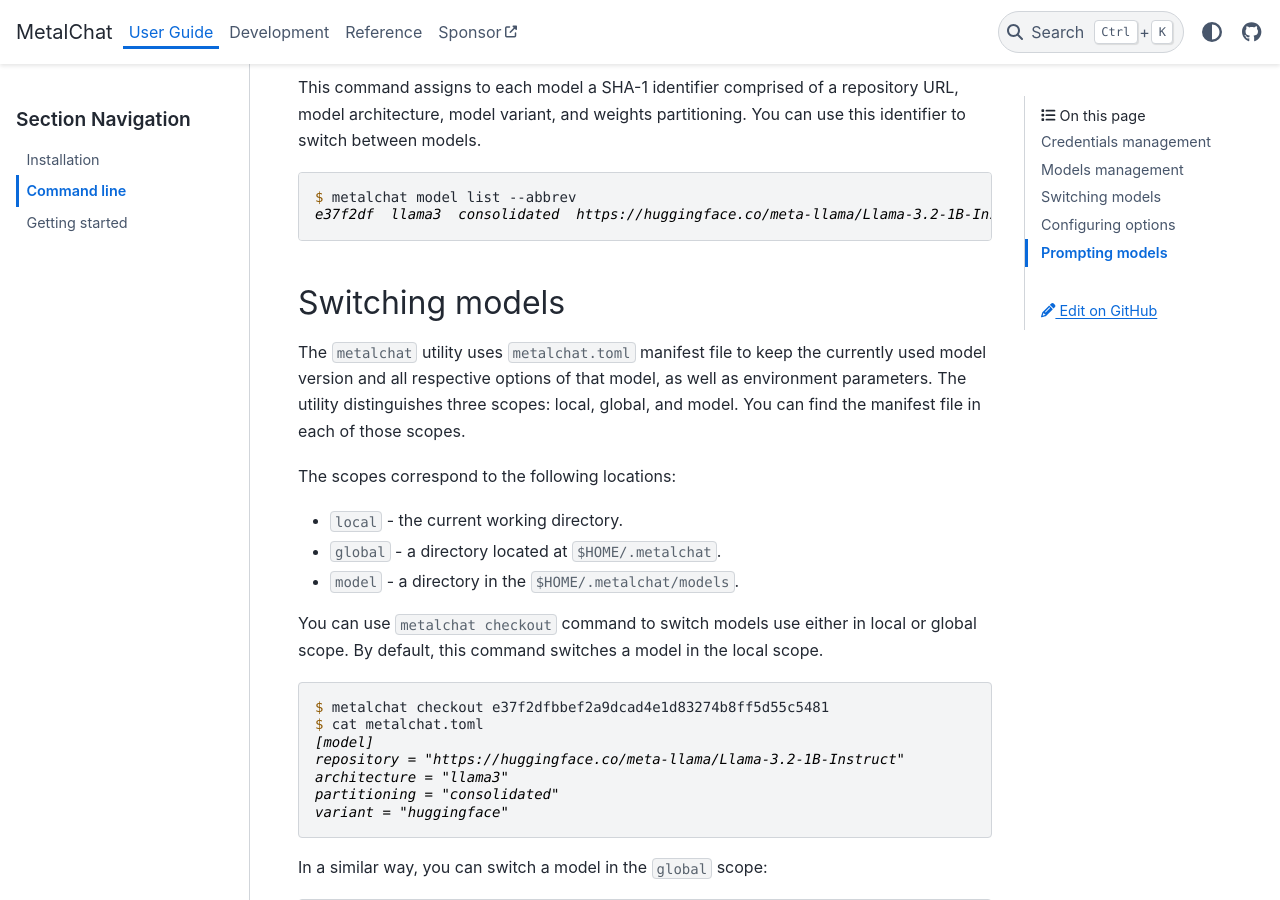
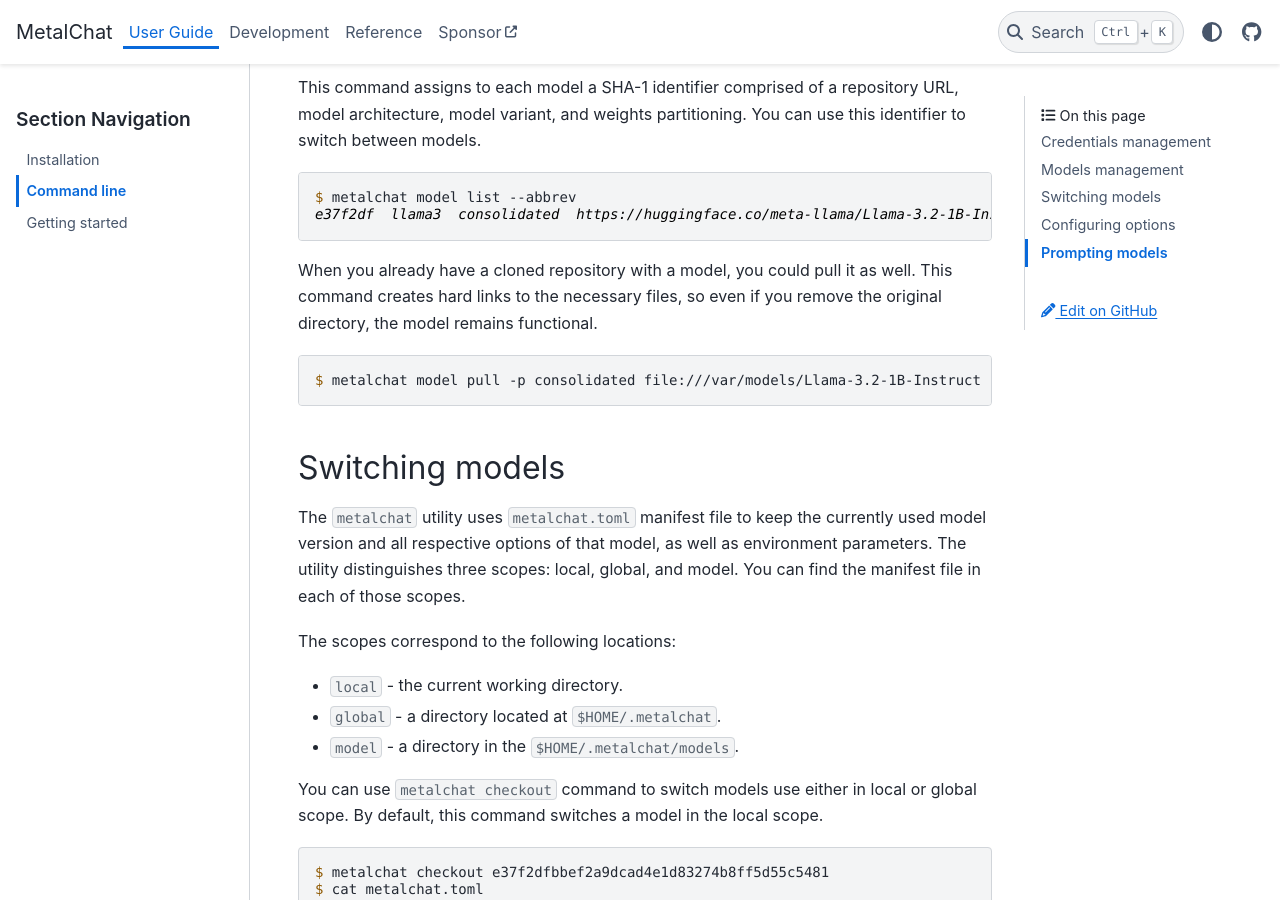
Before and after one commit to ybubnov/metalchat, a Sphinx documentation site: the page built from documentation/guides/command_line.rst, in a window 1280 px wide and 900 px high, scrolled down 1202 px. Built offline with Sphinx 7.4.7 and the PyData theme 0.15.4, drawn with Linux system fonts in a browser that asks for light colours.

Commit message:
Add support of pulling model from a local dir (#119)
This patch adds an option to pull the model from an existing (cloned)
huggingface repository.

```diff
--- a/documentation/guides/command_line.rst
+++ b/documentation/guides/command_line.rst
@@ -53,6 +53,14 @@
 
    $ metalchat model list --abbrev
    e37f2df  llama3  consolidated  https://huggingface.co/meta-llama/Llama-3.2-1B-Instruct
+
+When you already have a cloned repository with a model, you could pull it as well. This command
+creates hard links to the necessary files, so even if you remove the original directory, the model
+remains functional.
+
+.. code:: console
+
+   $ metalchat model pull -p consolidated file:///var/models/Llama-3.2-1B-Instruct
 
 
 Switching models
```
Also changed, not shown: 5 other files.
